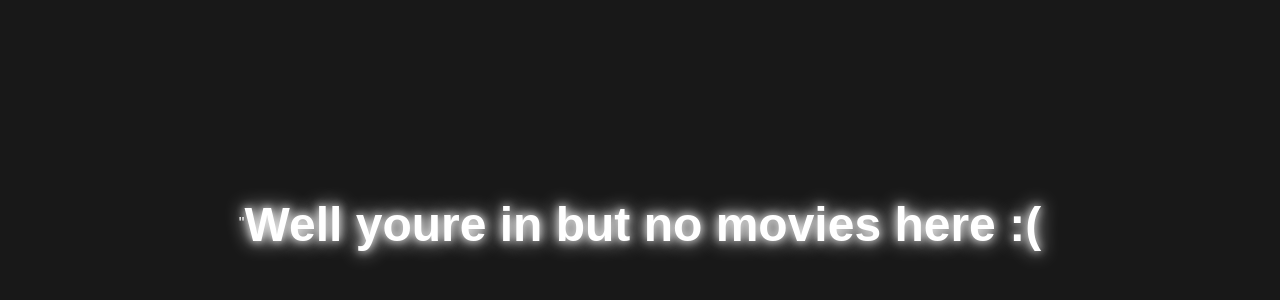
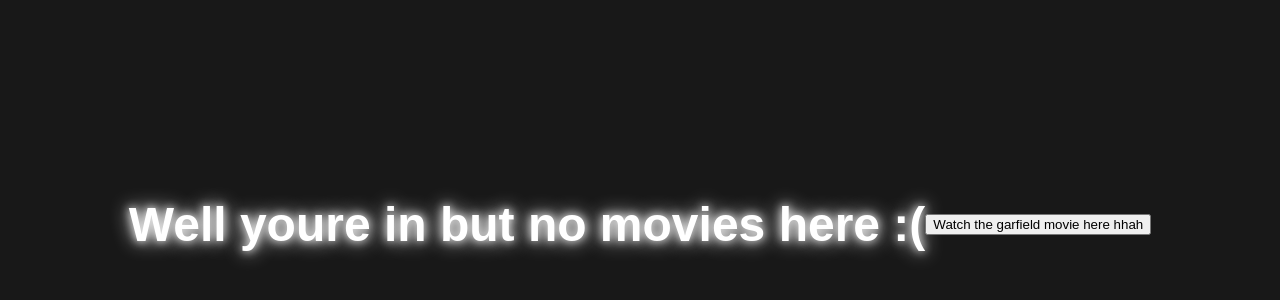
Before and after one commit to Edgar516/edgar516.github.io, a plain HTML site: page movies.html in a window 1280 px wide. Shown: the part 176-476 px from the top of the page. Drawn offline with Linux system fonts and the light colour scheme.

Commit message:
Update movies.html

```diff
--- a/movies.html
+++ b/movies.html
@@ -6,12 +6,14 @@
   <meta name="viewport" content="width=device-width">
   <title>Under Development</title>
   <link href="style.css" rel="stylesheet" type="text/css" />
-  <link href="script.js" rel="script" type="text/js" />"
+  <link href="script.js" rel="script" type="text/js" />
 </head>
 
 <body>
 
     <h1>Well youre in but no movies here :(</h1>
+  <br>
+  <a href="catmovie.html"><button>Watch the garfield movie here hhah</button></a>
 
 </body>
 
```
